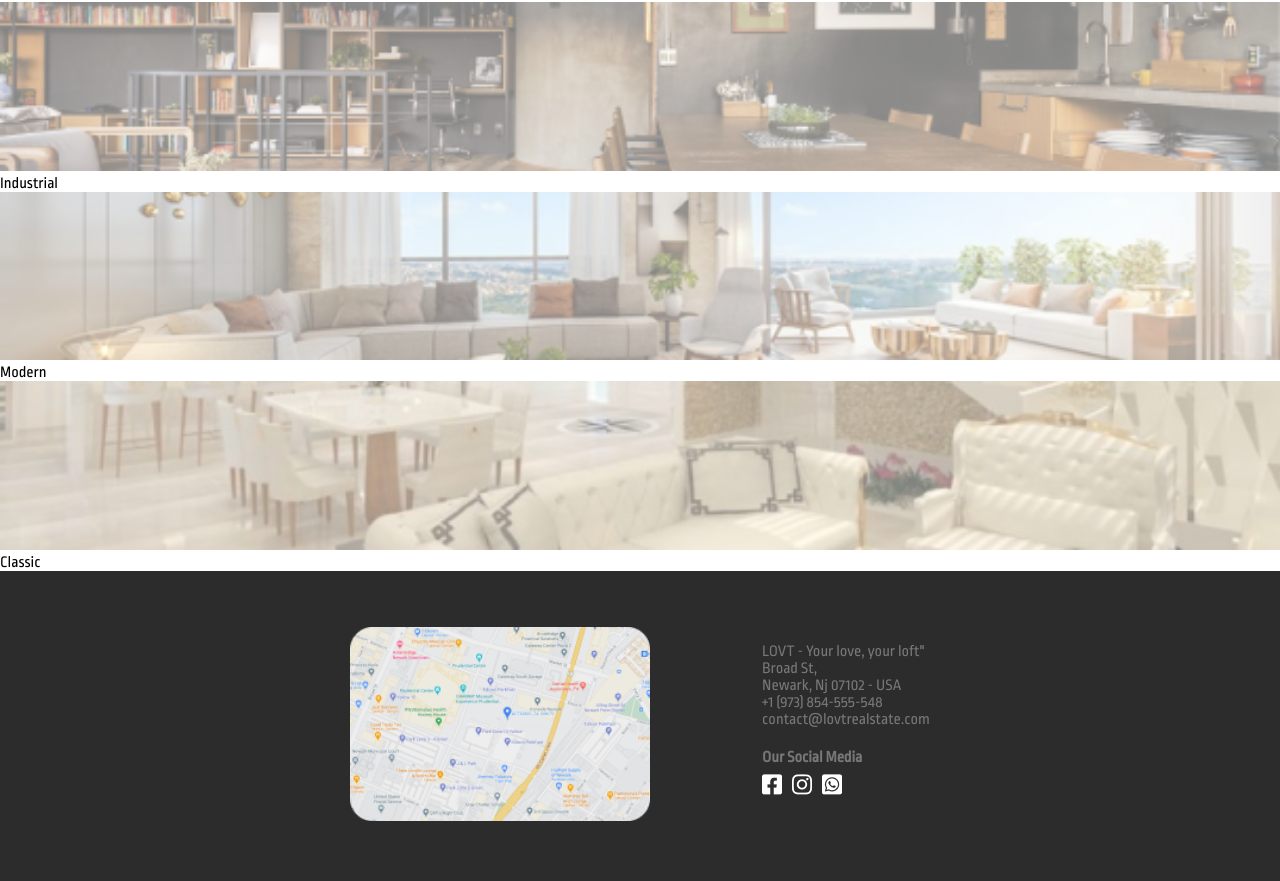
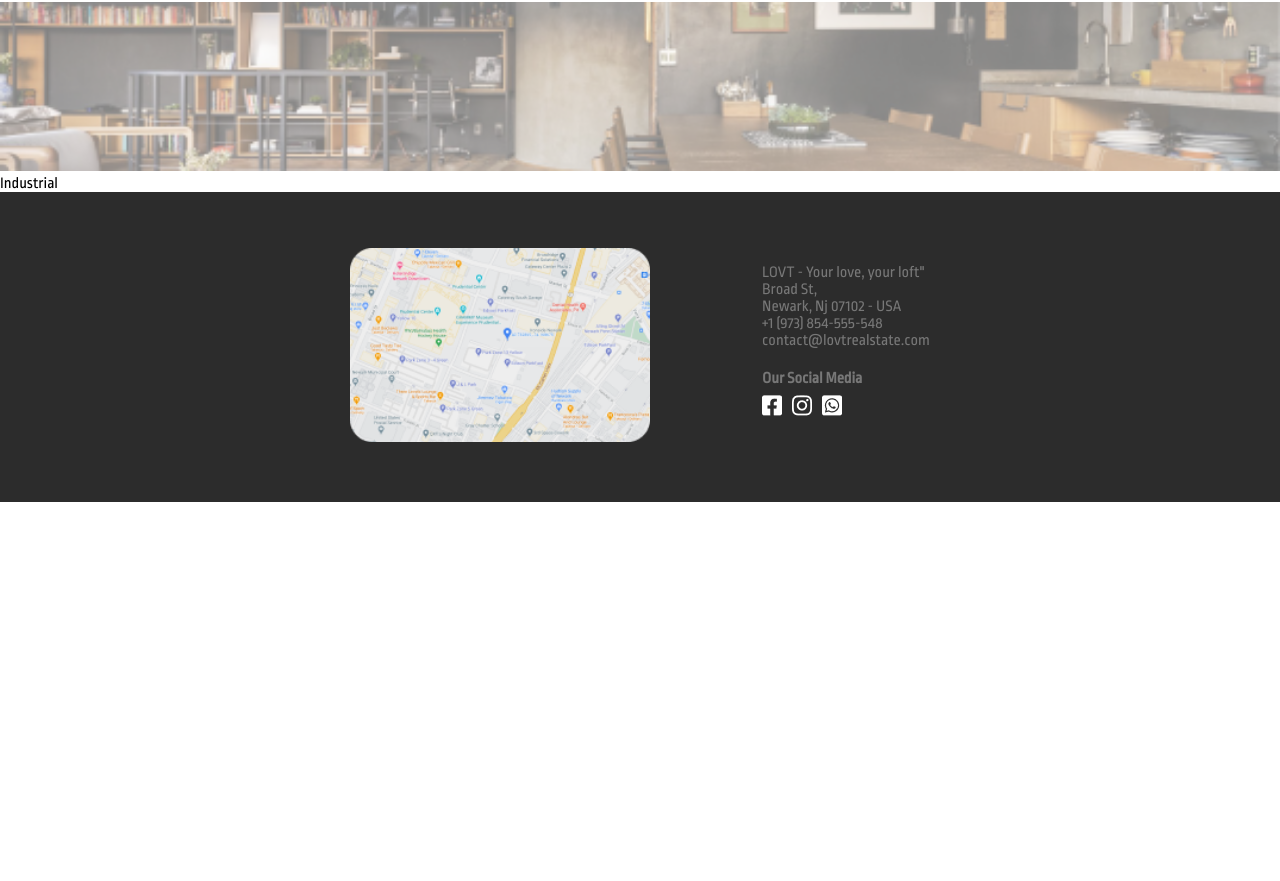
Before and after one commit to lucasafonsobastos/projeto-x, a plain HTML site: page LOVT/index.html in a window 1280 px wide. Shown: the part 1284-2165 px from the top of the page. After the commit the page ends 1786 px from the top, so only its background shows below. Drawn offline with Linux system fonts and the light colour scheme.

```diff
--- a/LOVT/index.html
+++ b/LOVT/index.html
@@ -47,14 +47,7 @@
                 <img src="img/Rectangle 11.png" />
                 <span>Industrial</span>
             </div>
-            <div>
-                <img src="img/Rectangle 12.png" />
-                <span>Modern</span>
-            </div>
-            <div>
-                <img src="img/Rectangle 13.png" />
-                <span>Classic</span>
-            </div>
+
 
         </section>
 
```
